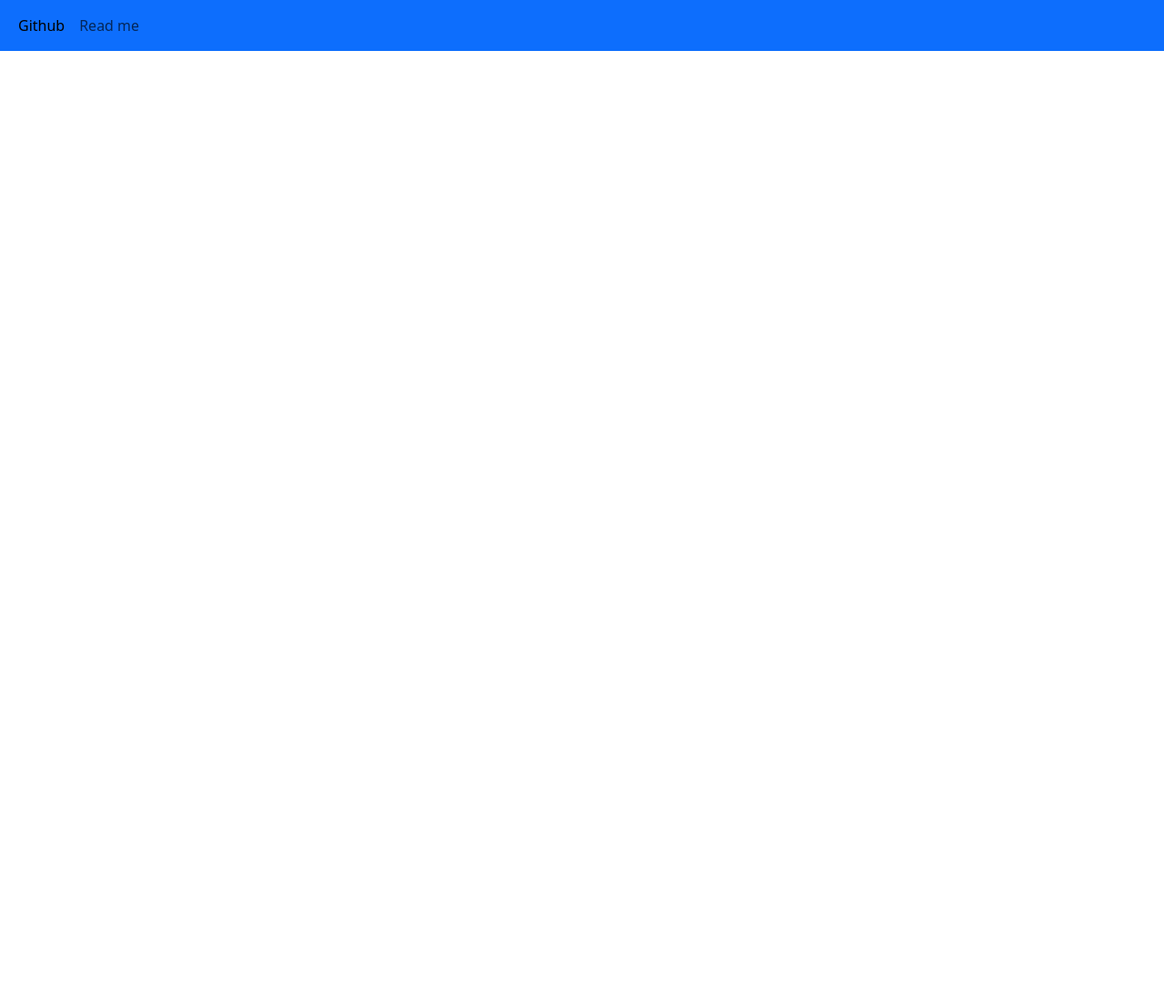
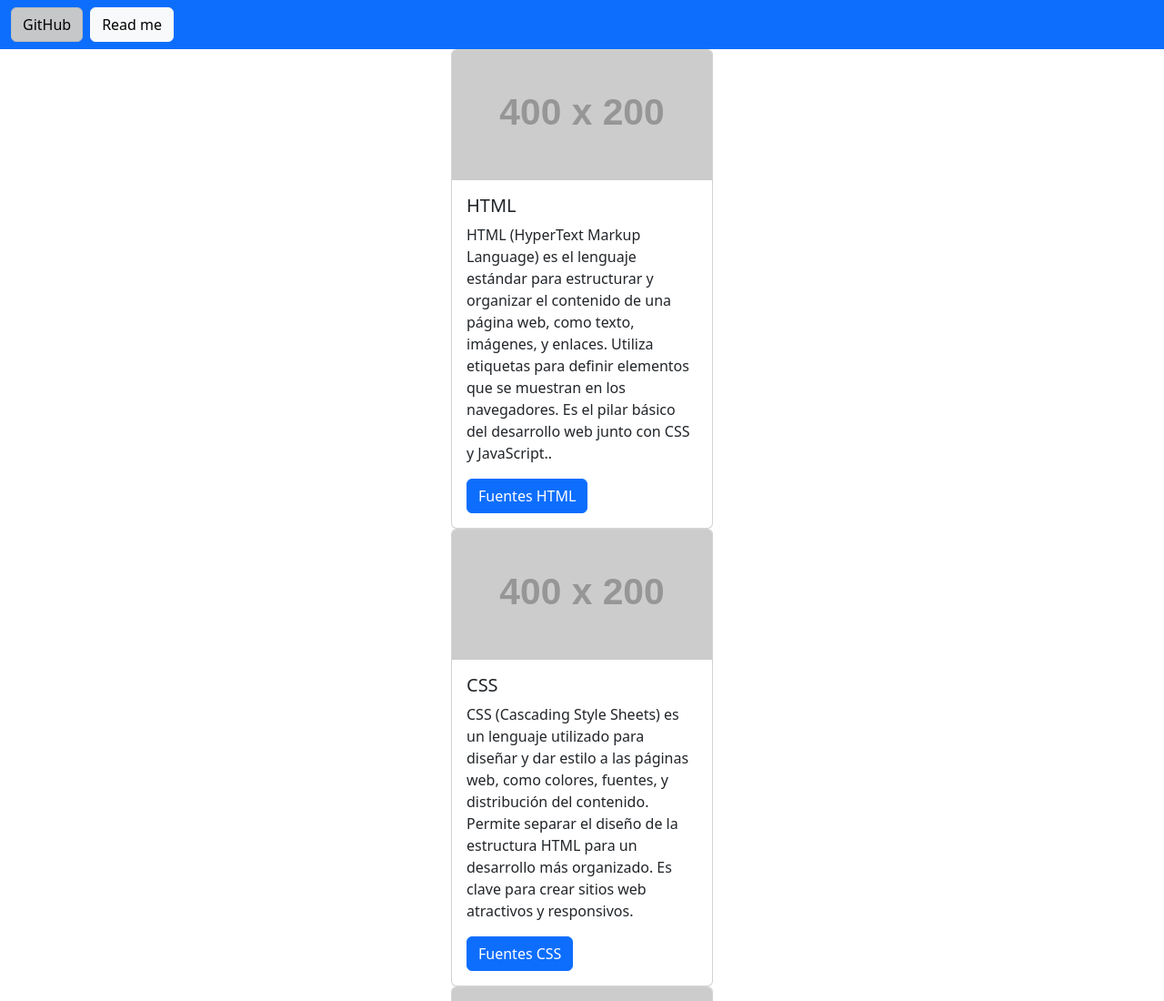
Before and after one commit to LDiego2800/Web-moderna-bootstrap, a plain HTML site: page index.html in a window 1280 px wide. Shown: the top 1100 px of the page at 91% size. Before the commit the page ends 800 px from the top, so only its background shows below. Drawn offline with nearby package versions, Linux system fonts and the light colour scheme; placeholder pictures from the web are drawn by us.

Commit message:
Anvances Sabado

```diff
--- a/index.html
+++ b/index.html
@@ -5,24 +5,65 @@
     <meta name="viewport" content="width=device-width, initial-scale=1.0">
     <title>Document</title>
     <link href="https://cdn.jsdelivr.net/npm/bootstrap@5.3.3/dist/css/bootstrap.min.css" rel="stylesheet" integrity="sha384-QWTKZyjpPEjISv5WaRU9OFeRpok6YctnYmDr5pNlyT2bRjXh0JMhjY6hW+ALEwIH" crossorigin="anonymous">
+    <style>
+        .btn-custom:hover {
+            background-color: #003366; /* Color más oscuro al pasar el cursor */
+        }
+    </style>
+    <link rel="stylesheet" href="styles.css">
 </head>
 <body>
     <nav class="navbar navbar-expand-lg bg-primary">
-        <div class="container-fluid">
+        <div class="container-fluid d-flex justify-content-center">
             <button class="navbar-toggler" type="button" data-bs-toggle="collapse" data-bs-target="#navbarSupportedContent" aria-controls="navbarSupportedContent" aria-expanded="false" aria-label="Toggle navigation">
             <span class="navbar-toggler-icon"></span>
           </button>
           <div class="collapse navbar-collapse" id="navbarSupportedContent">
-            <ul class="navbar-nav me-auto mb-2 mb-lg-0">
-              <li class="nav-item">
-                <a class="nav-link active" aria-current="page" href="#">Github</a>
+            <ul class="navbar-nav d-flex"> <!-- Añadido d-flex -->
+              <li class="nav-item me-2">
+                <a class="btn btn-light btn-custom active" aria-current="page" href="#">GitHub</a>
               </li>
               <li class="nav-item">
-                <a class="nav-link" href="#">Read me</a>
+                <a class="btn btn-light btn-custom" href="#">Read me</a>
               </li>
             </ul>
           </div>
         </div>
       </nav>
+
+    <div class="agrupados">
+      <div class="card" style="width: 18rem;">
+        <img src="https://placehold.co/400x200" class="card-img-top" alt="...">
+        <div class="card-body">
+          <h5 class="card-title">HTML</h5>
+          <p class="card-text">HTML (HyperText Markup Language) es el lenguaje estándar para estructurar y organizar el contenido de una página web, como texto, imágenes, y enlaces. Utiliza etiquetas para definir elementos que se muestran en los navegadores. Es el pilar básico del desarrollo web junto con CSS y JavaScript..</p>
+          <a href="https://developer.mozilla.org/es/docs/Web/HTML" target="_blank" class="btn btn-primary">Fuentes HTML</a>
+        </div>
+      </div>
+      <div class="card" style="width: 18rem;">
+        <img src="https://placehold.co/400x200" class="card-img-top" alt="...">
+        <div class="card-body">
+          <h5 class="card-title">CSS</h5>
+          <p class="card-text">CSS (Cascading Style Sheets) es un lenguaje utilizado para diseñar y dar estilo a las páginas web, como colores, fuentes, y distribución del contenido. Permite separar el diseño de la estructura HTML para un desarrollo más organizado. Es clave para crear sitios web atractivos y responsivos.</p>
+          <a href="https://developer.mozilla.org/es/docs/Web/CSS" target="_blank" class="btn btn-primary">Fuentes CSS</a>
+        </div>
+      </div>
+      <div class="card" style="width: 18rem;">
+        <img src="https://placehold.co/400x200" class="card-img-top" alt="...">
+        <div class="card-body">
+          <h5 class="card-title">JavaScript</h5>
+          <p class="card-text">JavaScript es un lenguaje de programación que permite agregar interactividad y funcionalidades dinámicas a las páginas web, como animaciones, validaciones de formularios o actualizaciones en tiempo real. Se ejecuta en los navegadores y también en servidores con tecnologías como Node.js. Es esencial en el desarrollo web junto con HTML y CSS.</p>
+          <a href="https://developer.mozilla.org/es/docs/Web/JavaScript" target="_blank" class="btn btn-primary">Fuentes JavaScript</a>
+        </div>
+      </div>
+      <div class="card" style="width: 18rem;">
+        <img src="https://placehold.co/400x200" class="card-img-top" alt="...">
+        <div class="card-body">
+          <h5 class="card-title">HTTP</h5>
+          <p class="card-text">HTTP (HyperText Transfer Protocol) es un protocolo de comunicación que permite la transferencia de información entre un cliente (como un navegador) y un servidor web. Es el fundamento de cómo se cargan páginas, enviando solicitudes y recibiendo respuestas. Funciona con métodos como GET para obtener datos y POST para enviarlos.</p>
+          <a href="https://developer.mozilla.org/es/docs/Web/HTTP" target="_blank" class="btn btn-primary">Fuentes HTTP</a>
+        </div>
+      </div>
+      </div>
 </body>
 </html>
--- a/styles.css
+++ b/styles.css
@@ -0,0 +1,6 @@
+.agrupados {
+    display: flex;
+    flex-direction: column;
+    justify-content: center;
+    align-items: center
+}
```
